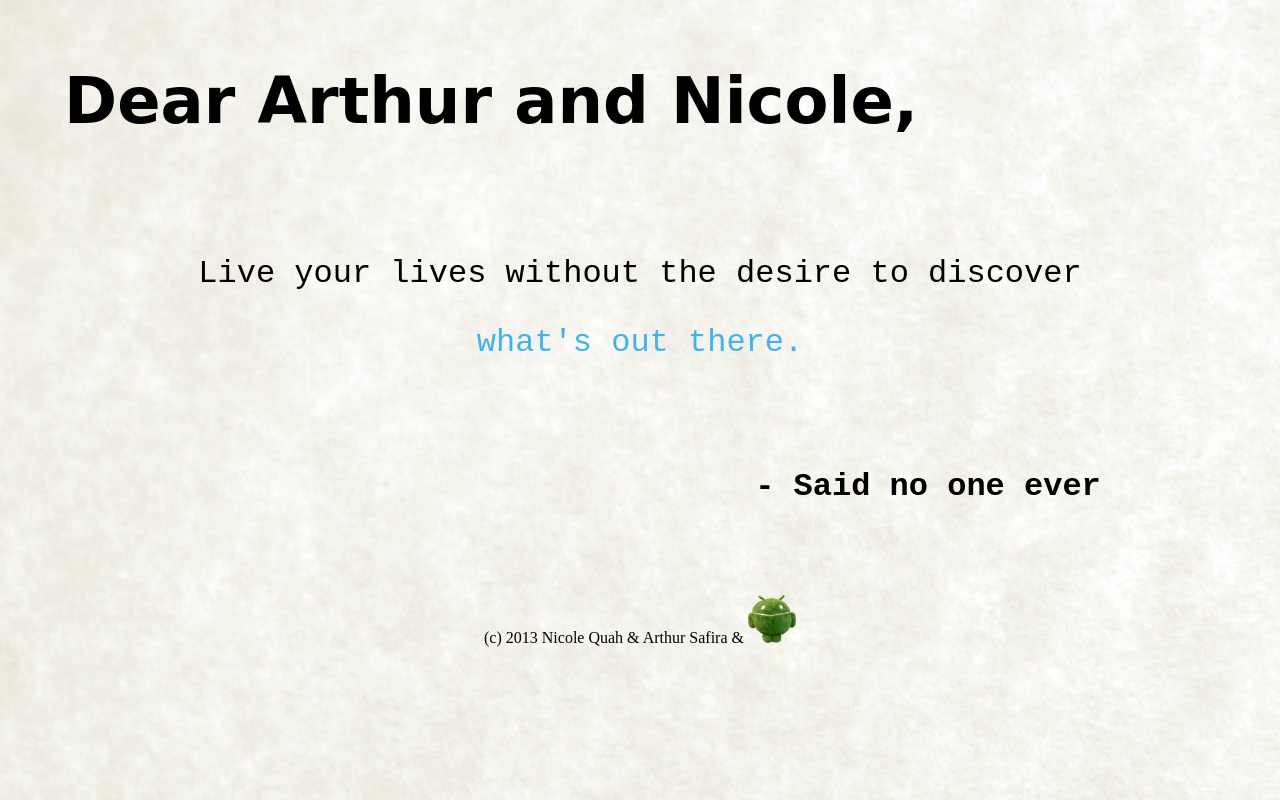
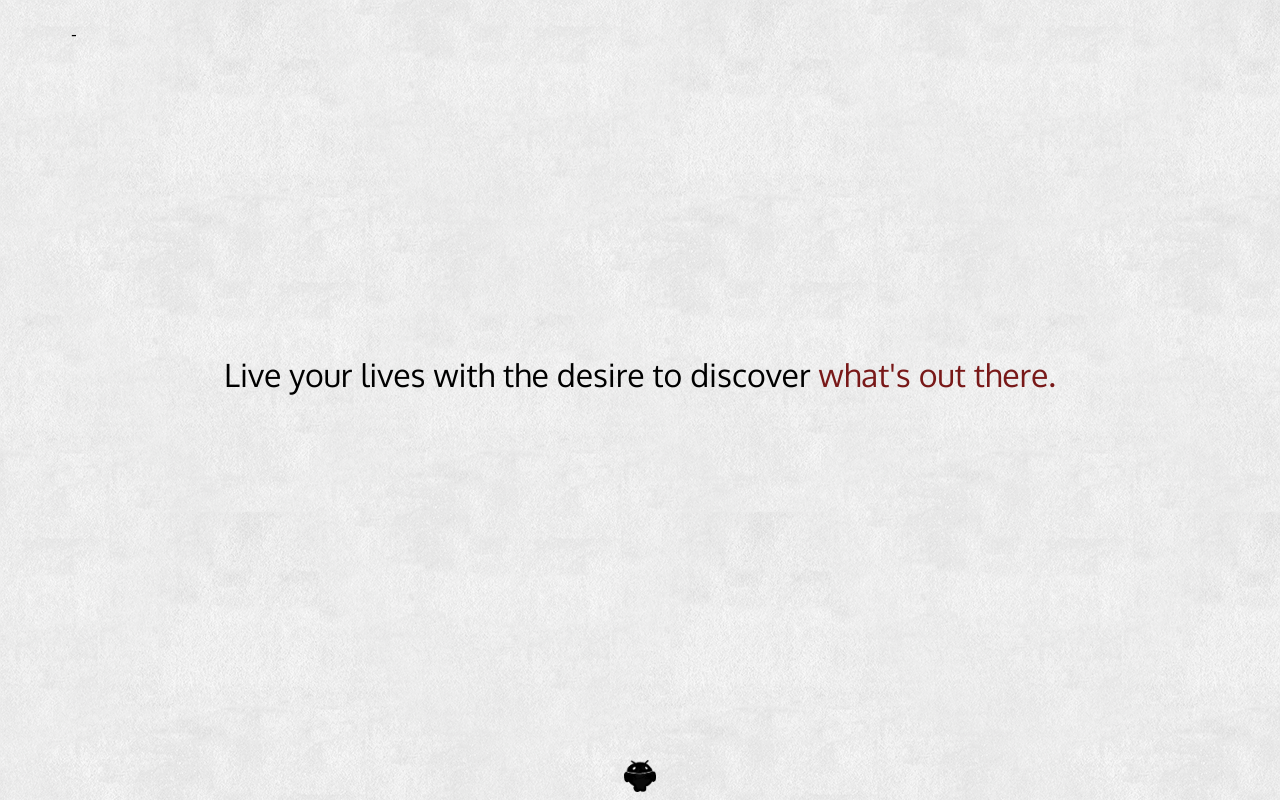
Before and after one commit to nqtwin/droidyballthefuzzy, a Python web app: template templates/index.html in a window 1280 px wide. Run offline with Jinja, Linux system fonts and the light colour scheme; the template is opened without the code that fills it, so the values that code supplies are empty.

Commit message:
Totally redesigned the landing page

```diff
--- /dev/null
+++ b/scripts/entrypage.js
@@ -0,0 +1,7 @@
+var str = $('Hello World').text();
+
+var spans = '<span>' + str.split(/\s+/).join(' </span><span>') + '</span>';
+
+$(spans).hide().appendTo('#letter-content').each(function(i) {
+    $(this).delay(400 * i).fadeIn();
+});
--- a/static/stylesheets/entrypage.css
+++ b/static/stylesheets/entrypage.css
@@ -1,57 +1,75 @@
 body {
-	background-image:url('images/paperBig.jpg');
-	text-align: center;
-	margin: 5% 5%;
+	background-image:url('images/extra_clean_paper.png');
+	/*text-align: center;
+	margin: 5% 5%; */
 }
 
-@font-face {
+/* @font-face {
 	font-family: "windsong";
 	src: url("windsong.ttf");
-}
+} */
 
 #heading {
 	margin: auto;
-	font-family: cursive;
+	font-family: "Oxygen";
 	float: left;
 	font-size: 4em;
+	padding: 10px;
+	margin-top: 5%;
 }
 
+#wrapper {
+	min-height: 100%;
+	position: relative;
+}
+
+
 #letter-content {
-	margin: 10%;
-	margin-top: 15%;
-	font-family: "Courier New";
+	/* margin: 10%; */
+	/* margin-top: 15%; */
+	/* clear: both; */
+    width: 100%;
+	top: 40%;
+	position: absolute;
+	font-family: "Oxygen";
 	font-size: 2em;
 	text-align: center;
+	padding-bottom: 80px;
+	margin: auto;
 }
 
 #Signature {
-	font-family: "Courier New";
+	font-family: "Sacramento";
 	margin-top: -5%;
 	float: right;
 	margin-right: 10%;
 	margin-left: auto;
-	font-size: 2em;
+	font-size: 3em;
 	font-weight: bold;
 }
 
 img {
 	max-width = 100%;
-	width: 3em;
+	width: 2em;
 }
 
 #footer {
 	width:100%;
-	bottom:0;
-	/* margin-bottom: -10%; */
+	height: 2em;
+	position: absolute;
+	bottom: 0px;
+	left: 0px;
+	text-align: center;
+	/* margin-bottom: -10%;
 	text-align: center;
 	float: center;
 	display: block;
-	clear: both;
+	clear: both; */
 }
 
 a {
 	text-decoration: none;
-	color: #41B2F0;
+	color: #781818;
 }
 
 #error {
--- a/static/stylesheets/sorry.css
+++ b/static/stylesheets/sorry.css
@@ -33,11 +33,12 @@
 
 a:link {
 	text-decoration: none;
+	color: purple;
 }
 
 a:visited {
 	text-decoration: none;
-	color: blue;
+	color: brown;
 }
 
 body {
--- a/templates/index.html
+++ b/templates/index.html
@@ -1,25 +1,33 @@
 <html>
   <head>
+    <link href='http://fonts.googleapis.com/css?family=Oxygen' rel='stylesheet' type='text/css'>
     <link rel="stylesheet" type="text/css" href="/stylesheets/entrypage.css" />
+    <link rel="icon" type="image/png" href="/images/DroidyBallBW_Final.png">
     <title> The Realm of DroidyBall The Fuzzy </title>
+    <script type="text/javascript" src="/lib/jquery-1.9.0.min.js"></script>
     <script type='text/javascript' src='/scripts/entrypage.js'> </script>
  </head>
 
+<!--- based on http://www.cssreset.com/how-to-keep-footer-at-bottom-of-page-with-css/ ---!>
+<div id="wrapper">
 <body>
-<h1 id="heading">Dear Arthur and Nicole, </h1>
-<br>
+<!--- <h1 id="heading">Dear Arthur and Nicole,</h1>
+<br> --!>
 <div id="letter-content">
-<p> Live your lives without the desire to discover </p><p><a href= {{url}}> what's out there. </a></p>
+<p> Live your lives with the desire to discover <a href= {{url}}> what's out there. </a></p>
 </div>
-<br>
+<br>-
+<!---
 <div id="Signature">
-<p> - Said no one ever </p>
+<p> - Haha </p>
 </div>
+---!>
 <div id="error">
 	{{error}}
 </div>
-<div id="footer"> (c) 2013 Nicole Quah & Arthur Safira &
-<img src="/images/DroidyBall.png">
+<div id="footer"> <!-- (c) 2013 Nicole Quah & Arthur Safira & ---!>
+<img src="/images/DroidyBallBW_Final.png">
+</div>
 </div>
 </body>
 </html>
```
Also changed, not shown: static/images/DroidyBallBW.png (added), static/images/DroidyBallBW_Final.png (added), static/images/DroidyBallBW_Ink.png (added), static/images/DroidyBallBW_Strong.png (added), static/images/PaperBG.jpg (added), static/stylesheets/images/extra_clean_paper.png (added), static/stylesheets/images/paperBG.jpg (added), static/stylesheets/images/shattered.png (added), static/stylesheets/images/strange_bullseyes.png (added), static/stylesheets/images/straws.png (added).
